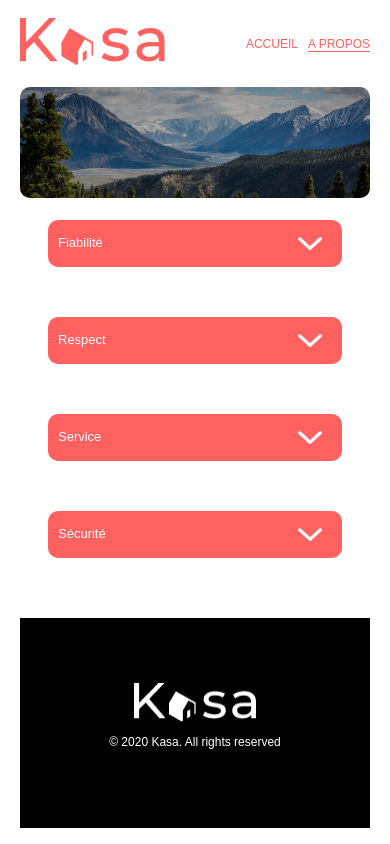
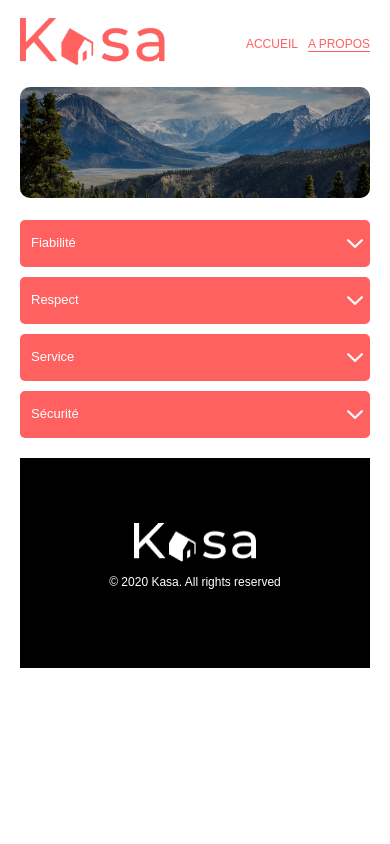
Before and after one commit to Axel75018/kasa, a React (Create React App) app: page /a-propos in a window 390 px wide. Built offline with nearby package versions, Linux system fonts and the light colour scheme.

Commit message:
css desk et mobile a checker

```diff
--- a/src/assets/scss/_settings.scss
+++ b/src/assets/scss/_settings.scss
@@ -9,6 +9,7 @@ $radiusFirst: 25px;
 $radiusSecond: 10px;
 
 $breakpt: 768px;
+$breaktablet: 1024px;
 
 @import url("https://fonts.googleapis.com/css2?family=Kaushan+Script&family=Roboto:ital,wght@0,100;0,300;0,400;0,500;0,700;0,900;1,100;1,300;1,400;1,500;1,700;1,900&display=swap");
 
--- a/src/assets/style/style.css
+++ b/src/assets/style/style.css
@@ -662,6 +662,13 @@ img.chevron.droite {
 div.collapseContainer {
   margin-bottom: 35px;
 }
+@media screen and (max-width: 768px) {
+  div.collapseContainer {
+    width: 100%;
+    margin-bottom: 20px;
+    min-height: 30px;
+  }
+}
 
 div.collapseContenu {
   position: relative;
@@ -700,7 +707,11 @@ div.collapseContenu div {
 }
 @media screen and (max-width: 768px) {
   div.collapseContenu div {
+    font-size: 96px;
+    font-style: normal;
+    font-weight: 400;
     font-size: 12px;
+    line-height: 142.6%;
   }
 }
 div.collapseContenu.montre {
@@ -729,9 +740,16 @@ div.collapseTitre {
   padding: 0 10px;
   z-index: 2;
 }
+@media screen and (max-width: 768px) {
+  div.collapseTitre {
+    border-radius: 5px;
+    padding: 0 7px;
+    height: 30px;
+  }
+}
 div.collapseTitre h4 {
   color: white;
-  margin: 0;
+  margin-left: 8px;
   padding: 0;
   font-size: 18px;
   font-weight: 500;
@@ -744,13 +762,19 @@ div.collapseTitre h4 {
 div.collapseTitre img {
   width: 24px;
   height: 13px;
-  margin: 0;
   padding: 0;
   margin-left: auto;
-  margin-right: 10px;
+  margin-right: 23px;
 }
 div.collapseTitre img:hover {
   cursor: pointer;
+}
+@media screen and (max-width: 768px) {
+  div.collapseTitre img {
+    width: 16px;
+    height: 9px;
+    margin-right: 0;
+  }
 }
 
 .rotateUp {
@@ -816,6 +840,7 @@ section.logementCollapse {
   gap: 60px;
   margin-top: 24px;
   width: auto;
+  margin-bottom: 25px;
 }
 @media screen and (max-width: 768px) {
   section.logementCollapse {
@@ -824,15 +849,8 @@ section.logementCollapse {
   }
 }
 section.logementCollapse div.collapseContainer {
-  padding-bottom: 14px;
   max-width: 582px;
   width: 100%;
-}
-@media screen and (max-width: 768px) {
-  section.logementCollapse div.collapseContainer {
-    padding-bottom: 20px;
-    margin-bottom: 20px;
-  }
 }
 section.logementCollapse div.collapseContainer div.collapseTitre {
   width: 100%;
@@ -849,21 +867,14 @@ section.logementCollapse div.collapseContainer div.collapseTitre {
 @media screen and (max-width: 768px) {
   section.logementCollapse div.collapseContainer div.collapseTitre {
     height: 30px;
-    font-size: 13px;
-    line-height: 142.6%;
   }
 }
 section.logementCollapse div.collapseContainer div.collapseTitre h4 {
   color: white;
-  margin: 0;
+  margin-left: 10px;
 }
-section.logementCollapse div.collapseContainer div.collapseTitre button {
-  margin-left: auto;
-  background-color: transparent;
-  border: none;
-  color: white;
-  font-size: 24px;
-  cursor: pointer;
+section.logementCollapse div.collapseContainer div.collapseTitre img {
+  margin-right: 3px;
 }
 
 div.collapseContenu {
@@ -953,6 +964,11 @@ div.titreLieuxTag ul li span {
   font-weight: 500;
   line-height: 142.6%;
 }
+@media screen and (max-width: 768px) {
+  div.titreLieuxTag ul li span {
+    font-size: 10px;
+  }
+}
 
 div.nomPhotoNotes {
   width: 20%;
@@ -1021,6 +1037,7 @@ div.notes {
   .note {
     width: 13px;
     height: 13px;
+    margin-right: 6px;
   }
 }
 
@@ -1041,12 +1058,40 @@ section.aboutCollapse {
   align-items: center;
 }
 section.aboutCollapse div.collapseContainer {
-  width: 84%;
-  margin-bottom: 30px;
+  width: 83%;
+  margin-bottom: 31px;
+  min-height: 47px;
+}
+@media screen and (max-width: 768px) {
+  section.aboutCollapse div.collapseContainer {
+    width: 100%;
+    margin-bottom: 20px;
+    min-height: 30px;
+  }
 }
 section.aboutCollapse div.collapseContainer div.collapseTitre {
   height: 47px;
 }
+@media screen and (max-width: 768px) {
+  section.aboutCollapse div.collapseContainer div.collapseTitre {
+    padding: 0 7px;
+  }
+  section.aboutCollapse div.collapseContainer div.collapseTitre h4 {
+    font-style: normal;
+    font-weight: 500;
+    font-size: 13px;
+    line-height: 142.6%;
+    margin-left: 4px;
+  }
+  section.aboutCollapse div.collapseContainer div.collapseTitre img {
+    width: 16px;
+    height: 9px;
+    margin-right: 0;
+  }
+}
 section.aboutCollapse div.collapseContainer div.collapseContenu.cache {
-  margin-bottom: 30px;
+  margin-bottom: 0px;
+}
+section.aboutCollapse div.collapseContainer div.collapseContenu.montre {
+  margin-bottom: 0px;
 }/*# sourceMappingURL=style.css.map */
--- a/src/components/collapse/_collapse.scss
+++ b/src/components/collapse/_collapse.scss
@@ -1,5 +1,10 @@
 div.collapseContainer {
   margin-bottom: 35px;
+  @media screen and (max-width: $breakpt) {
+    width: 100%;
+    margin-bottom: 20px;
+    min-height: 30px;
+  }
 }
 
 div.collapseContenu {
@@ -27,6 +32,14 @@ div.collapseContenu {
   }
 
   div {
+    @media screen and (max-width: $breakpt) {
+      font-size: 96px;
+      font-style: normal;
+      font-weight: 400;
+      font-size: 12px;
+      line-height: 142.6%;
+    }
+
     margin: 0;
     padding: 0;
     font-size: 18px;
@@ -35,9 +48,6 @@ div.collapseContenu {
     color: $ColorFirst;
     height: 100%;
     overflow: hidden;
-    @media screen and (max-width: $breakpt) {
-      font-size: 12px;
-    }
   }
 
   &.montre {
@@ -67,10 +77,15 @@ div.collapseTitre {
   align-items: center;
   padding: 0 10px;
   z-index: 2;
+  @media screen and (max-width: $breakpt) {
+    border-radius: 5px;
+    padding: 0 7px;
+    height: 30px;
+  }
 
   h4 {
     color: white;
-    margin: 0;
+    margin-left: 8px;
     padding: 0;
     font-size: 18px;
     font-weight: 500;
@@ -81,12 +96,17 @@ div.collapseTitre {
   img {
     width: 24px;
     height: 13px;
-    margin: 0;
     padding: 0;
     margin-left: auto;
-    margin-right: 10px;
+    margin-right: 23px;
     &:hover {
       cursor: pointer;
+    }
+
+    @media screen and (max-width: $breakpt) {
+      width: 16px;
+      height: 9px;
+      margin-right: 0;
     }
   }
 }
--- a/src/pages/a-propos/_about.scss
+++ b/src/pages/a-propos/_about.scss
@@ -5,14 +5,40 @@ section.aboutCollapse {
   align-items: center;
 
   div.collapseContainer {
-    width: 84%;
-    margin-bottom: 30px;
+    @media screen and (max-width: $breakpt) {
+      width: 100%;
+      margin-bottom: 20px;
+      min-height: 30px;
+    }
+    width: 83%;
+    margin-bottom: 31px;
+    min-height: 47px;
 
     div.collapseTitre {
       height: 47px;
+
+      @media screen and (max-width: $breakpt) {
+        padding: 0 7px;
+        h4 {
+          font-style: normal;
+          font-weight: 500;
+          font-size: 13px;
+          line-height: 142.6%;
+          margin-left: 4px;
+        }
+        img {
+          width: 16px;
+          height: 9px;
+          margin-right: 0;
+        }
+      }
     }
+
     div.collapseContenu.cache {
-      margin-bottom: 30px;
+      margin-bottom: 0px;
+    }
+    div.collapseContenu.montre {
+      margin-bottom: 0px;
     }
   }
 }
```
Also changed, not shown: src/pages/logements/_logement.scss (+20 -20 lines), 1 other file (tests, documents, lock files or other folders).
